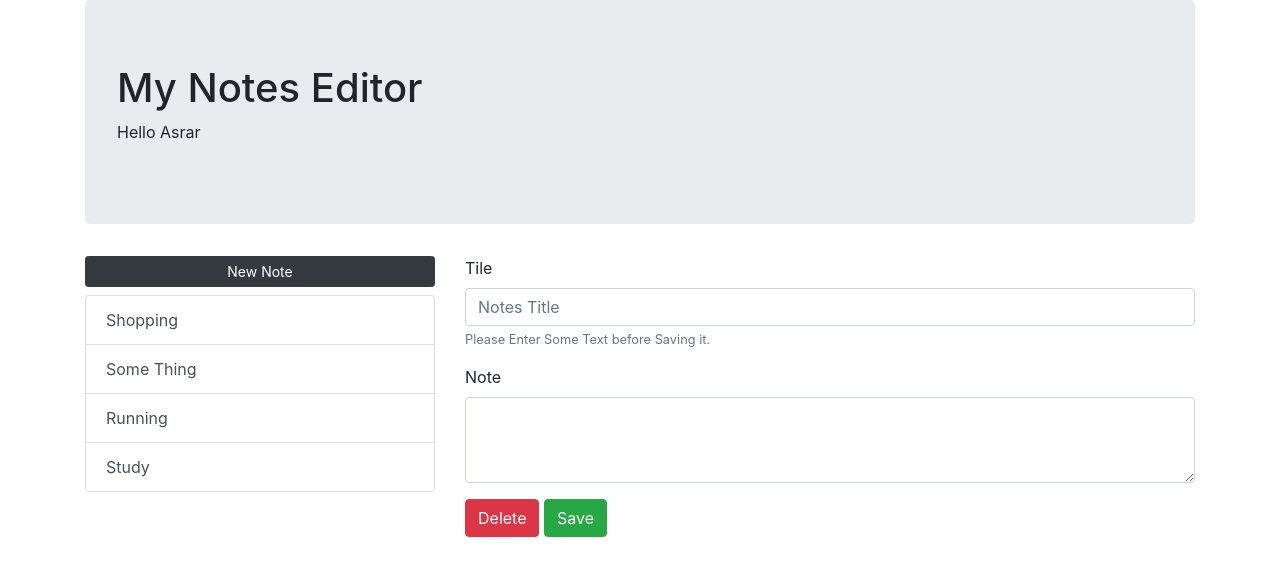
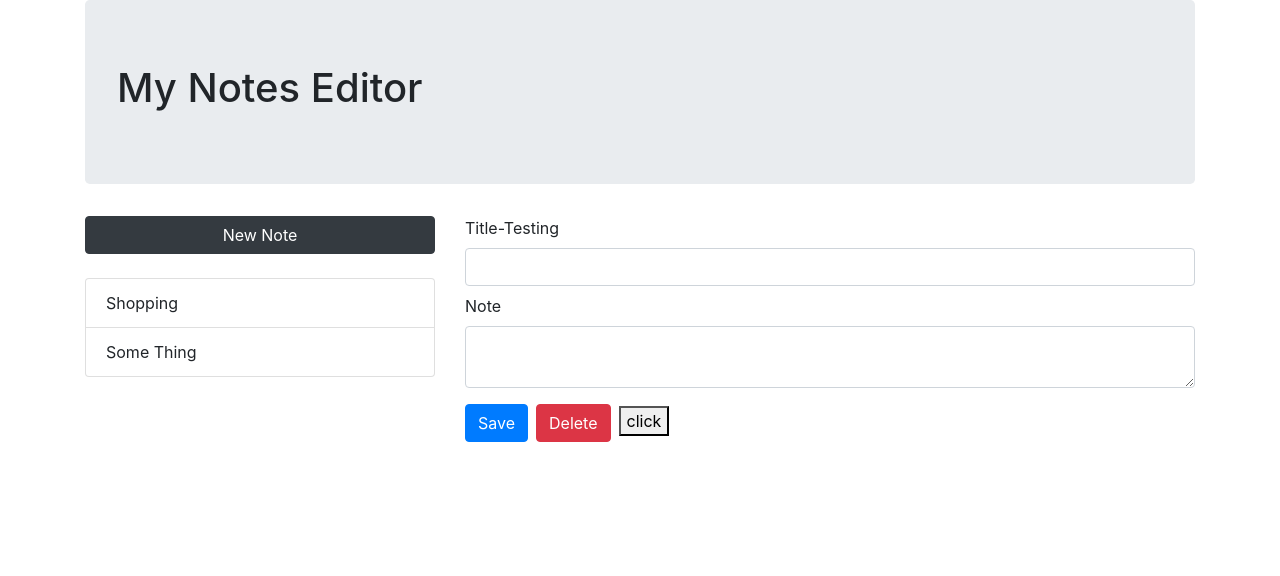
Before and after one commit to asrarkharal/React-Notes, a React (Create React App) app: page / in a window 1280 px wide. Shown: the top 576 px of the page. Built offline with nearby package versions, Linux system fonts and the light colour scheme.

Commit message:
Fixing update notes

```diff
--- a/src/App.js
+++ b/src/App.js
@@ -1,76 +1,53 @@
-import React from 'react';
+import React, {useState, useEffect} from 'react';
 import 'bootstrap/dist/css/bootstrap.min.css';
 import Container from 'react-bootstrap/Container';
 import Row from 'react-bootstrap/Row';
 import Col from 'react-bootstrap/Col';
 import Button from 'react-bootstrap/Button';
 import Jumbotron from 'react-bootstrap/Jumbotron';
-import Form from 'react-bootstrap/Form';
-//import ListGroup from 'react-bootstrap/ListGroup';
-import Greet from './components/Greet';
+// import Form from 'react-bootstrap/Form';
 import Mylist from './components/NoteList';
+// import Editor from './components/Editor';
+import Form1 from './components/Form1';
+import { readNotes } from './util/noteFunctions';
+
+
+// import * as Fnc from './util/noteFunctions'
+
+function App() {
+  const [selectedNote, setSelectedNote] = useState(undefined)
+  const [notes, setNotes] = useState([])
+
+  useEffect(() => {
+    const notes = readNotes()
+    setNotes(notes)
+  },[])
+
+
+  const refreshList = () => {
+    const notes = readNotes()
+    setNotes([...notes])
+    //it will create new array and fill with new contents..
+  }
 
 
 
-function App() {
   return (
     <Container>
     <Jumbotron>
-  <h1>My Notes Editor</h1>
-  <Greet greetName ="Asrar"></Greet>
-
-  </Jumbotron>
+      <h1>My Notes Editor</h1>
+    </Jumbotron>
 
   <Row>
+  <Col  md = {4} sm ={12} xs = {12}>
+      <Button className = "mb-4" variant="dark" size = 'md' block>New Note</Button>
+      <Mylist notes = {notes} selectedNote = {selectedNote} setSelectedNote = {setSelectedNote} />
+      </Col>
 
-    <Col  md={4} sm={6} xs ={12}>
-    <Row>
-    <Col className = "mb-2" md = {12} sm ={12} >
-    <Button variant="dark" size = 'sm' block>New Note</Button>{' '}
+      <Col md={8} sm={6} xs ={12}>
+      <Form1 refreshList = {refreshList} selectedNote = {selectedNote} />
     </Col>
     </Row>
-
-    <Row>
-      <Col md = {12} sm ={12}>
-      <Mylist></Mylist>
-      </Col>
-    </Row>
-    </Col>
-
-    <Col md={8} sm={6} xs ={12}>
-
-  <Row>
-    <Col md={12} sm = {12} lg= {12}>
-      <Form.Group controlId="formBasicEmail">
-      <Form.Label>Tile</Form.Label>
-      <Form.Control type="input" placeholder="Notes Title" />
-      <Form.Text className="text-muted">Please Enter Some Text before Saving it.</Form.Text>
-      </Form.Group>
-    </Col>
-  </Row>
-
-
-  <Row>
-      <Col md={12} sm = {12} lg= {12}>
-        <Form>
-        <Form.Group controlId="exampleForm.ControlTextarea1">
-        <Form.Label>Note</Form.Label>
-        <Form.Control as="textarea" rows={3} />
-        </Form.Group>
-      </Form>
-      </Col>
-  </Row>
-
-  <Row>
-      <Col sm={12} md={12}>
-         <Button variant="danger">Delete</Button>{' '}
-         <Button variant="success">Save</Button>{' '}
-      </Col>
-  </Row>
-
-    </Col>
-
-  </Row>
 
 </Container>
   );
--- /dev/null
+++ b/src/components/Editor.js
@@ -0,0 +1,26 @@
+import React from "react";
+import Form from 'react-bootstrap/Form'
+import Button from 'react-bootstrap/Button'
+
+
+export default function Editor() {
+
+    return(
+
+        <Form>
+            <Form.Group>
+                <Form.Label>Title</Form.Label>
+                <Form.Control sz = "lg" className = "mb-2"></Form.Control>
+
+                <Form.Label>Note</Form.Label>
+                <Form.Control as = "textarea" sz = "lg" className = "mb-2"></Form.Control>
+            </Form.Group>
+
+            <Button className = "mr-2" variant = "primary">Save</Button>
+
+            <Button className = "mr-2" variant = "danger">Save</Button>
+        </Form>
+
+
+    )
+}
--- /dev/null
+++ b/src/components/Form1.js
@@ -0,0 +1,58 @@
+import React, {useState, useEffect} from "react";
+import Form from 'react-bootstrap/Form'
+import Button from 'react-bootstrap/Button'
+import {createNote, readNotes, updateNote} from '../util/noteFunctions'
+
+
+export default function Form1({selectedNote, refreshList}) {
+    const [title, setTitle] = useState('')
+
+    useEffect(() =>{
+        if (selectedNote) setTitle(selectedNote.title)
+    },[selectedNote])
+
+    const onChangeTitle = (e) =>  setTitle(e.target.value)
+    const onSave = (e) => {
+
+        if(selectedNote)
+        {
+            updateNote(selectedNote.id, title, 'body text')
+            return refreshList()
+        }
+
+    // console.log("Save new Note...")
+    createNote(title, "Random Body")
+    refreshList()
+    }
+
+    const onRead = (e) => {
+    e.preventDefault()
+    console.log(readNotes())
+   }
+
+
+    return(
+
+        <Form>
+            <Form.Group>
+                <Form.Label>Title-Testing</Form.Label>
+                {/* <Form.Control sz = "lg" className = "mb-2" onChange={onChangeTitle}></Form.Control> */}
+                <Form.Control sz = "lg" className = "mb-2"
+                value = {title}
+                onChange ={onChangeTitle}
+                >
+
+                </Form.Control>
+
+                <Form.Label>Note</Form.Label>
+                <Form.Control as = "textarea" sz = "lg" className = "mb-2"></Form.Control>
+            </Form.Group>
+
+            <Button className = "mr-2" variant = "primary" onClick = {onSave} >Save</Button>
+            <Button className = "mr-2" variant = "danger">Delete</Button>
+            <button onClick = {onRead}>click</button>
+        </Form>
+
+
+    )
+}
--- a/src/components/Greet.js
+++ /dev/null
@@ -1,11 +0,0 @@
-import React from "react";
-
-export default function Greet(props) {
-
-    return (
-        <>
-            <p>Hello {props.greetName}</p>
-        </>
-    )
-
-}
--- a/src/components/NoteList.js
+++ b/src/components/NoteList.js
@@ -1,17 +1,30 @@
 import React from "react";
 import ListGroup from 'react-bootstrap/ListGroup';
 
-import {notesList} from '../util/noteFunctions';
+/*
+-highligt
+-send as prop the selected note
 
+*/
 
-export default function NoteList(props) {
+export default function NoteList({selectedNote, setSelectedNote, notes}) {
+        const onSelectNote = (note) =>  {
+        setSelectedNote(note)
+    }
 
     return (
-        <>
-            <ListGroup defaultActiveKey="#link1">
-            {notesList.map((x)=><ListGroup.Item action href="">{x.Title}</ListGroup.Item>)}
-            </ListGroup>
-        </>
+        <ListGroup as = "ul">
+
+        {notes.map((note, index) => (
+        <ListGroup.Item
+        active ={selectedNote ? note.id === selectedNote.id : false}
+        onClick={() => onSelectNote(note)} as="li">
+         {note.title}
+
+        </ListGroup.Item>
+            ))}
+        </ListGroup>
+
     )
 
 }
--- a/src/util/noteFunctions.js
+++ b/src/util/noteFunctions.js
@@ -1,27 +1,49 @@
 
-export const notesList = [
-    {id: 1, Title: "Shopping", Body: "Some Text"},
-    {id: 2, Title: "Some Thing", Body: "Some Text"},
-    {id: 3, Title: "Running", Body: "Some Text"},
-    {id: 4, Title: "Study", Body: "Some Text"},
+const notesList = [
+    {id: 1, title: "Shopping", body: "Some Text"},
+    {id: 2, title: "Some Thing", body: "Some Text"},
     ];
 
 
-export function createNote(newNote){
+export function createNote(title, body){
+    const note = {
+    id : notesList.length + 1,
+    title,
+    body,
+    }
 
-    //One can use notes.push("newNote")
-    //it should receive value from Title input and
-    //Note input and add in notes Array. And return the whole array
-    // in my app solution, i have created a seprate Component NoteList.js with
-    // notesList. And in my NoteList.js there should be iterator that iterate
-    //iterate notes array values with Bootstrap li or group list tags, to show in proper formate.
+    notesList.push(note)
+    return note;
 
-    //To Add Both Title and Note Text we need to have probably Array of object
-    // e.g., notes = [{Title:"Note Text"},{},{}] There needs to be id present each record..
 }
 
-export function readNote(){}
+export function readNote(id){
+return notesList.find((note) => note.id === id)
+}
 
-export function updateNote(){}
+export function readNotes(){
+    return notesList
+}
 
-export function deleteNote(){}
+
+
+export function updateNote(id, title, body){
+    const noteToUpdateIndex = notesList.findIndex((note) => note.id === id)
+
+    const note = {
+        id,
+        title,
+        body,
+        }
+        notesList.splice(noteToUpdateIndex, 1, note)
+        return notesList
+
+}
+
+export function deleteNote(id){
+    const noteToUpdateIndex = notesList.findIndex((note) => note.id === id)
+    notesList.splice(noteToUpdateIndex, 1,)
+
+    return true
+
+}
```
Also changed, not shown: 1 other file (tests, documents, lock files or other folders).
